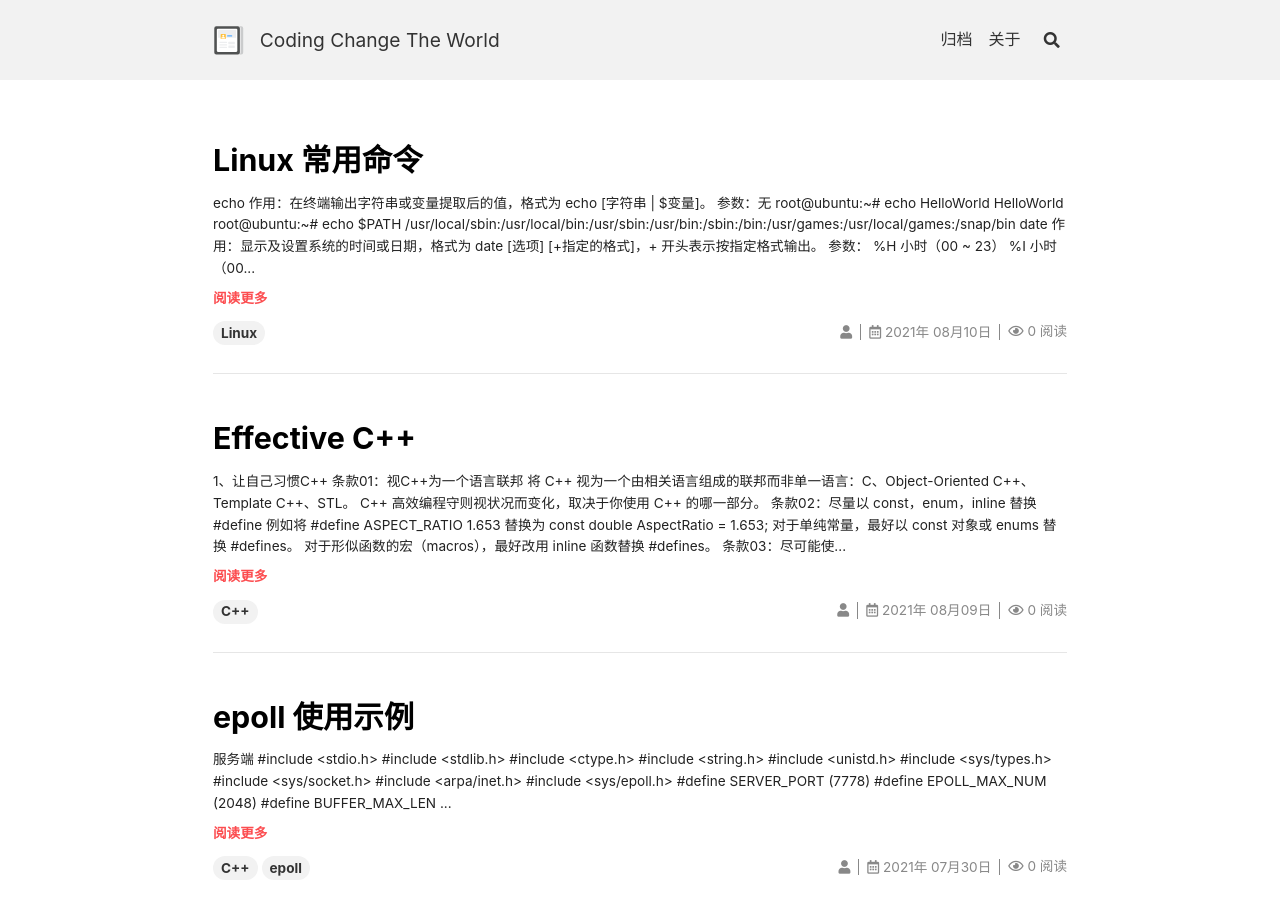
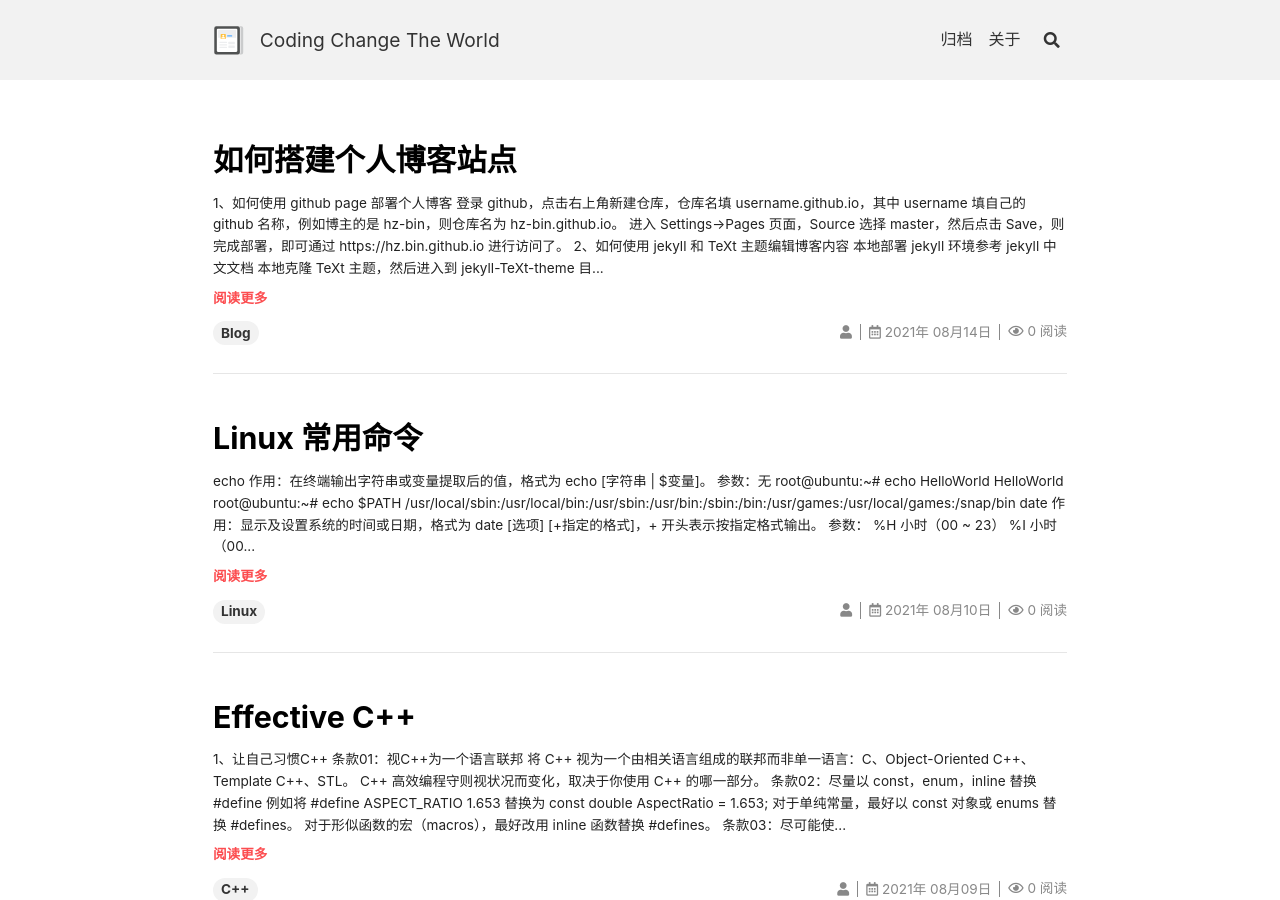
Before and after one commit to hz-bin/hz-bin.github.io, a Jekyll site: the page built from index.html, in a window 1280 px wide and 900 px high. Built offline with Jekyll 4.4.1, drawn with Linux system fonts in a browser that asks for light colours; nearby versions of some CDN libraries; the list of posts is cut into pages by our own code; comment, search, counter and statistics services are not loaded; some of the changed text lies outside the part shown.

Commit message:
增加博客“如何搭建个人博客站点”

```diff
--- a/_config.yml
+++ b/_config.yml
@@ -174,7 +174,7 @@ analytics:
 
   ## Google Analytics
   google:
-    tracking_id : G-ZQ4NZDX8YV # Google Analytics id for the site
+    tracking_id : G-VKME9W9DSR # Google Analytics id for the site
     anonymize_ip: true # Anonymize IP tracking for Analytics
 
 
--- /dev/null
+++ b/_posts/2021-08-14-BuildBlog.md
@@ -0,0 +1,60 @@
+---
+title:  "如何搭建个人博客站点"
+author: wangbin
+categories: [ Blog ]
+tags: [ Blog ]
+key: k1628870400
+pageview: true
+---
+
+## 1、如何使用 github page 部署个人博客
+- 登录 [github](https://github.com/)，点击右上角新建仓库，仓库名填 `username.github.io`，其中 `username` 填自己的 `github` 名称，例如博主的是 `hz-bin`，则仓库名为 `hz-bin.github.io`。
+
+![](/assets/images/blog1.png)
+
+- 进入 `Settings->Pages` 页面，`Source` 选择 `master`，然后点击 `Save`，则完成部署，即可通过 [https://hz.bin.github.io](https://hz.bin.github.io) 进行访问了。
+
+![](/assets/images/blog2.png)
+![](/assets/images/blog3.png)
+
+## 2、如何使用 jekyll 和 TeXt 主题编辑博客内容
+- 本地部署 `jekyll` 环境参考 [jekyll 中文文档](https://www.jekyll.com.cn/docs/)
+- 本地克隆 [TeXt 主题](https://github.com/kitian616/jekyll-TeXt-theme)，然后进入到 `jekyll-TeXt-theme` 目录，如果有 `Gemfile.lock` 文件，先删除该文件。
+- 然后在命令行中先执行 `gem install bundler jekyll` 命令，再执行 `bundle exec jekyll serve`，则本地博客搭建完成
+- 浏览器中输入 `http://localhost:4000/` 即可访问博客内容。
+- **如何新增一篇博客**：在 `_posts` 目录中新建 `markdown` 格式文件，文件名格式为 `yyyy-mm-dd-blogname.md`。`jekyll` 会自动进行构建。
+
+## 3、如何配置 gitalk 作为博客的评论系统
+- 首先需要新建一个 [OAuth application](https://github.com/settings/applications/new)，如下图所示：
+
+![](/assets/images/blog4.png)
+
+- 点击 `Generate a new client secret`：
+
+![](/assets/images/blog5.png)
+![](/assets/images/blog6.png)
+
+- 将 `Client ID` 和 刚刚生产的 `Client secrets` 拷贝到 `_config.yml` 文件中，其他参数如图所示：
+
+![](/assets/images/blog7.png)
+
+配置完成之后，登录 `gitalk` 时可能会出现403错误，参考 [Gitalk 评论登录 403 问题解决](https://cuiqingcai.com/30010.html) 和 [在cloudflare上创建一个免费的在线代理来解决gitalk授权登录报403问题](https://www.chenhanpeng.com/create-own-cors-anywhere-to-resolve-the-request-with-403/#create-cors-by-self)
+
+
+## 4、如果配置 leancloud 记录文章访问次数
+- 首先进入 [LeanCloud](https://console.leancloud.cn/apps)，新建一个应用，应用名称自己随便填。然后进入到设置界面，如下所示，`_config.yml` 配置中，`pageview` 的 `provider` 填 `leancloud`，`leancloud` 的 `app_id` 和 `app_key` 分别填应用凭证界面的 `AppID` 和 `AppKey`。
+
+![](/assets/images/blog8.png)
+![](/assets/images/blog9.png)
+
+- `app_class` 填 `Blog` 或者其他的名字，`LeanCloud` 会用该名称在 **数据存储 -> 结构化数据** 中创建Class，相当于存储访问次数的表。
+
+![](/assets/images/blog10.png)
+
+- 修改 `_includes/pageview-providers/leancloud/leancloud.js`，如下所示，`serverURLs` 改为 `serverURL`，值改为上面应用凭证中的 `REST API 服务器地址`。
+![](/assets/images/blog11.png)
+
+可参考官方文档：
+> 初始化：https://leancloud.cn/docs/sdk_setup-js.html#hash20935048
+
+> 数据存储入门教程 · JavaScript：https://leancloud.cn/docs/leanstorage-started-js.html
--- a/about.md
+++ b/about.md
@@ -26,6 +26,11 @@ titles:
 key: page-about
 ---
 
-游戏开发工程师
+## 个人简介
+- 游戏开发工程师
+- C/C++、Golang、Python
 
-C/C++、Golang、Python
+## 关于本博客
+本博客部署在 `github page` 上，使用 [jekyll](http://jekyllcn.com/) + [TeXt主题](https://github.com/kitian616/jekyll-TeXt-theme) 构建，使用 [gitalk](https://github.com/gitalk/gitalk) 作为评论系统，使用 [leancloud](https://www.leancloud.cn/) 记录文章阅读次数，使用 [不蒜子](http://busuanzi.ibruce.info/) 记录网站访问量和访问人数。
+
+具体如何部署参考我的博客：[如何搭建个人博客站点](/BuildBlog)
```
Also changed, not shown: assets/images/blog1.png (added), assets/images/blog10.png (added), assets/images/blog11.png (added), assets/images/blog2.png (added), assets/images/blog3.png (added), assets/images/blog4.png (added), assets/images/blog5.png (added), assets/images/blog6.png (added), assets/images/blog7.png (added), assets/images/blog8.png (added), assets/images/blog9.png (added).
